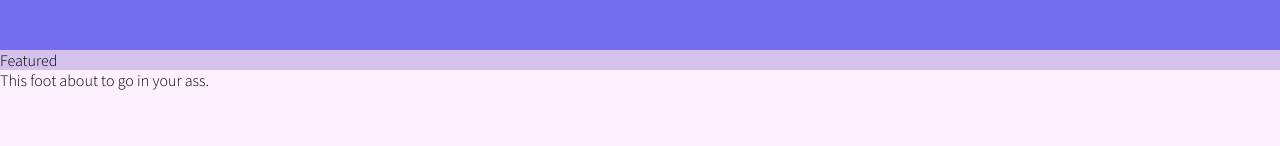
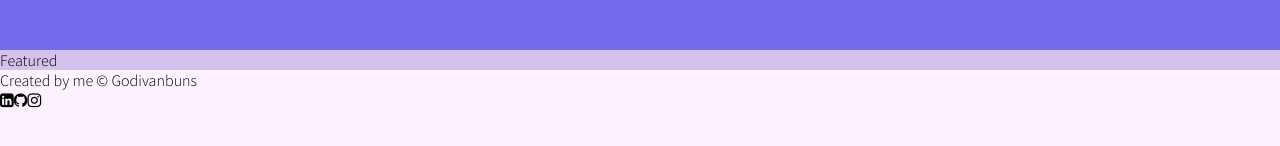
Before and after one commit to DivaGodiva/BB-Log, a React (Create React App) app: page /contact in a window 1280 px wide. Shown: the part 310-456 px from the top of the page. Built offline with nearby package versions, Linux system fonts and the light colour scheme.

Commit message:
footer start

```diff
--- a/public/index.html
+++ b/public/index.html
@@ -9,6 +9,7 @@
       content="Buns Blog"
     />
     <link href="https://fonts.googleapis.com/css2?family=Source+Sans+Pro:wght@300&display=swap" rel="stylesheet">
+    <link rel="stylesheet" href="https://cdnjs.cloudflare.com/ajax/libs/font-awesome/4.7.0/css/font-awesome.min.css">
     <title>Buns Blog</title>
   </head>
   <body>
--- a/src/components/Footer.js
+++ b/src/components/Footer.js
@@ -1,8 +1,23 @@
 import React from 'react';
 
 const Footer = () => (
-  <div className="footer panels">
-    <h2> This foot about to go in your ass. </h2>
+  <div className="footercontainer panels">
+    <div className="footer">
+      <div className="copyrightcontainer">
+        <h2 className="copyright">Created by me © Godivanbuns</h2>
+      </div>
+      <div className="socialscontainer">
+        <a className="socials" href="https://www.w3schools.com" target="_blank" rel="noopener noreferrer">
+          <i className="fa fa-linkedin-square"></i>
+        </a>
+        <a className="socials" href="https://github.com/DivaGodiva" target="_blank" rel="noopener noreferrer">
+          <i className="fa fa-github"></i>
+        </a>
+        <a className="socials" href="https://www.w3schools.com" target="_blank" rel="noopener noreferrer">
+          <i className="fa fa-instagram"></i>
+        </a>
+      </div>
+    </div>
   </div>
 )
 
--- a/src/styles/footer.css
+++ b/src/styles/footer.css
@@ -1,4 +1,4 @@
 .footer {
-  height: 15em;
+  height: 12.5em;
   background-color: #fdf1ff;
 }
```
